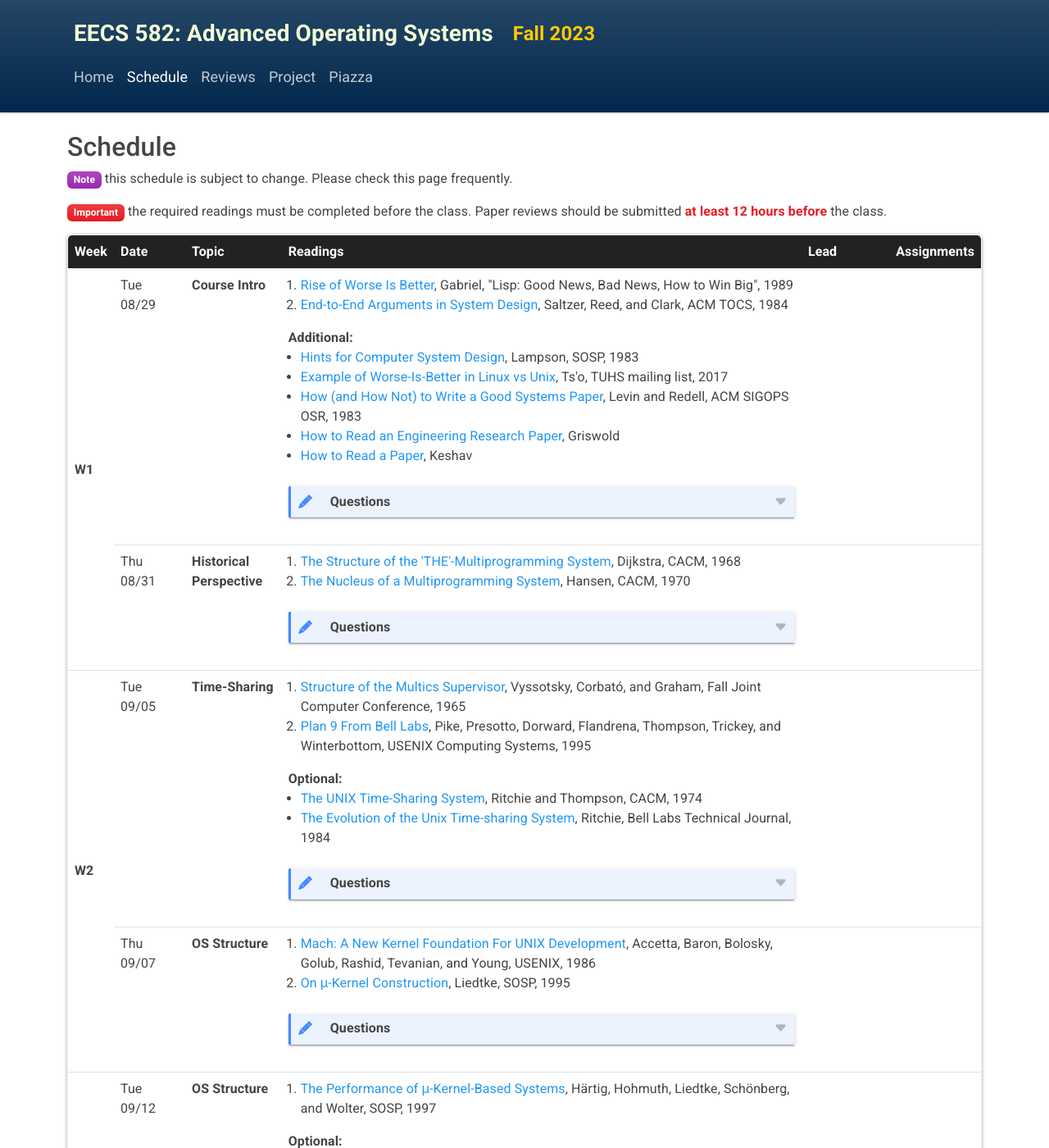
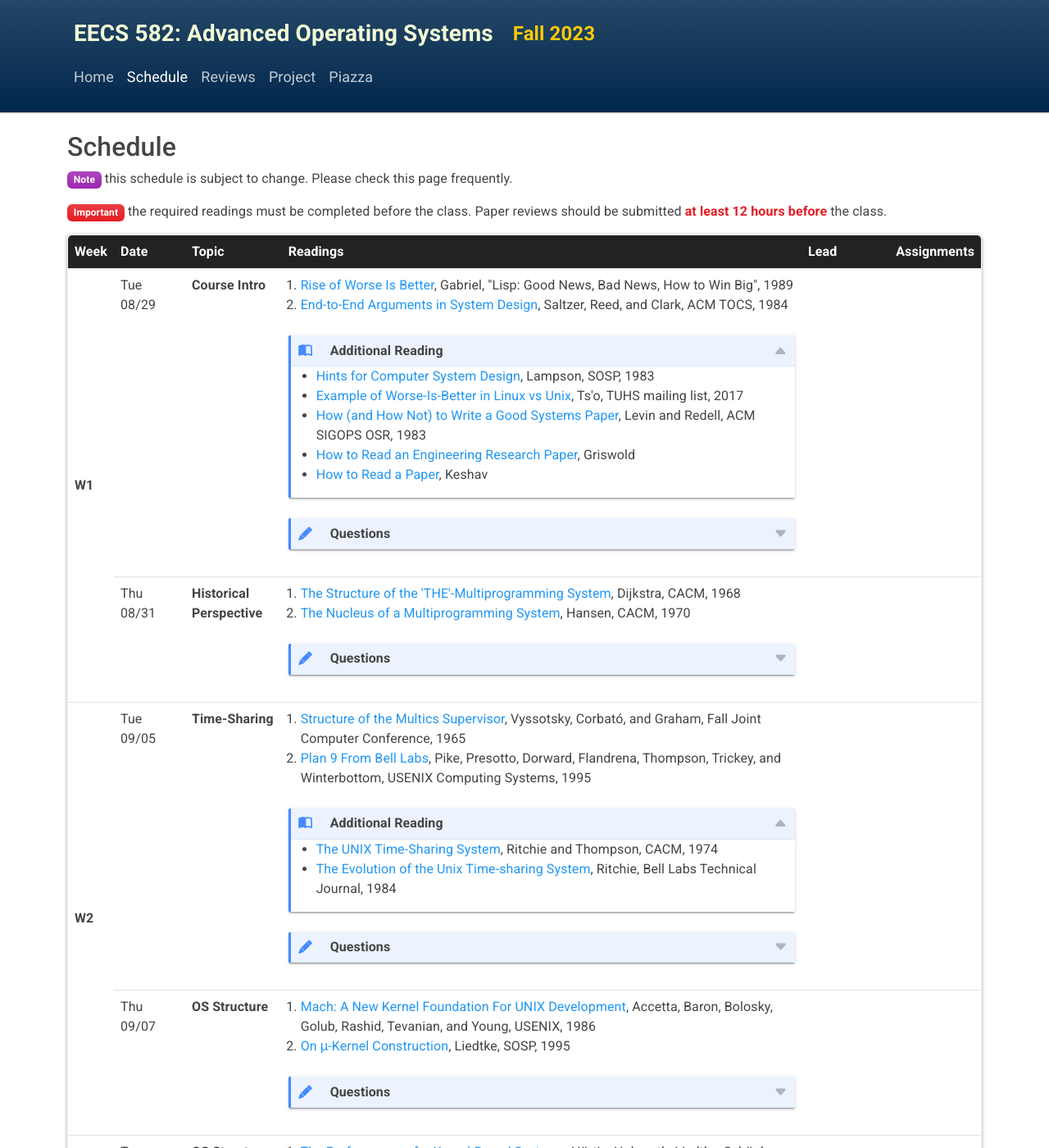
Before and after one commit to eecs582/eecs582.github.io, a Jekyll site: the page built from schedule.html, in a window 1280 px wide and 1400 px high. Shown: the whole window at 82% size. Built offline with Jekyll 4.4.1, drawn with Linux system fonts in a browser that asks for light colours; some of the changed text lies outside the part shown.

Commit message:
make additional reading interactive

```diff
--- a/assets/css/site.css
+++ b/assets/css/site.css
@@ -273,8 +273,11 @@ details > summary:before {
     left: 0.6rem;
     color: #448aff;
     font-size: 1rem;
+    font-family: 'bootstrap-icons';
     content: "\F4C9";
-    font-family: 'bootstrap-icons';
+}
+.details-reading > summary:before {
+    content: "\F193";
 }
 details > summary:after {
     position: absolute;
--- a/schedule.html
+++ b/schedule.html
@@ -34,7 +34,8 @@ layout: schedule
           <li><a href="https://www.dreamsongs.com/RiseOfWorseIsBetter.html">Rise of Worse Is Better</a>, Gabriel, "Lisp: Good News, Bad News, How to Win Big", 1989</li>
           <li><a href="readings/end2end.pdf">End-to-End Arguments in System Design</a>, Saltzer, Reed, and Clark, ACM TOCS, 1984</li>
         </ol>
-        <div><b>Additional:</b></div>
+        <details open class="details-reading">
+          <summary>Additional Reading</summary>
           <ul>
           <li><a href="readings/design-hints.pdf">Hints for Computer System Design</a>, Lampson, SOSP, 1983</li>
           <li><a href="https://minnie.tuhs.org/pipermail/tuhs/2017-May/011552.html">Example of Worse-Is-Better in Linux vs Unix</a>, Ts'o, TUHS mailing list, 2017</li>
@@ -42,6 +43,7 @@ layout: schedule
           <li><a href="http://cseweb.ucsd.edu/~wgg/CSE210/howtoread.html">How to Read an Engineering Research Paper</a>, Griswold</li>
           <li><a href="readings/paper-reading.pdf">How to Read a Paper</a>, Keshav</li>
           </ul>
+        </details>
         <details>
           <summary>Questions</summary>
           <p>
@@ -95,11 +97,13 @@ layout: schedule
           <li><a href="https://multicians.org/fjcc3.html">Structure of the Multics Supervisor</a>, Vyssotsky, Corbató, and Graham, Fall Joint Computer Conference, 1965</li>
           <li><a href="readings/plan9.pdf">Plan 9 From Bell Labs</a>, Pike, Presotto, Dorward, Flandrena, Thompson, Trickey, and Winterbottom, USENIX Computing Systems, 1995</li>
         </ol>
-        <div><b>Optional:</b></div>
+        <details open class="details-reading">
+          <summary>Additional Reading</summary>
           <ul>
           <li><a href="readings/unix.pdf">The UNIX Time-Sharing System</a>, Ritchie and Thompson, CACM, 1974</li>
           <li><a href="readings/unix-evolution.pdf">The Evolution of the Unix Time-sharing System</a>, Ritchie, Bell Labs Technical Journal, 1984</li>
           </ul>
+        </details>
         <details>
           <summary>Questions</summary>
           <p>
@@ -143,11 +147,13 @@ layout: schedule
         <ol>
           <li><a href="readings/l4-performance.pdf">The Performance of μ-Kernel-Based Systems</a>, Härtig, Hohmuth, Liedtke, Schönberg, and Wolter, SOSP, 1997</li>
         </ol>
-        <div><b>Optional:</b></div>
+        <details open class="details-reading">
+          <summary>Additional Reading</summary>
           <ul>
           <li><a href="readings/microkernel-ipc.pdf">Improving IPC by Kernel Design</a>, Liedtke, SOSP, 1993</li>
           <li><a href="readings/l3-20years.pdf">From L3 to seL4 What Have We Learnt in 20 Years of L4 Microkernels?</a>, Elphinstone and Heiser, SOSP, 2013</li>
           </ul>
+        </details>
       </td>
       <td></td>
       <td></td>
@@ -160,10 +166,12 @@ layout: schedule
         <ol>
           <li><a href="readings/exokernel.pdf">Exokernel: An Operating System Architecture for Application-Level Resource Management</a>, Engler, Kaashoek, and O'Toole, SOSP, 1995</li>
         </ol>
-        <div><b>Optional:</b></div>
+        <details open class="details-reading">
+          <summary>Additional Reading</summary>
           <ul>
           <li><a href="readings/exokernel-app.pdf">Application Performance and Flexibility on Exokernel Systems</a>, Kaashoek, Engler, Ganger, Briceño, Hunt, Mazières, Pinckney, Grimm, Jannotti, and Mackenzie, SOSP, 1997</li>
           </ul>
+        </details>
         <details>
           <summary>Questions</summary>
           <p>
@@ -236,10 +244,12 @@ layout: schedule
         <ol>
           <li><a href="readings/disco.pdf">Disco: Running Commodity Operating Systems on Scalable Multiprocessors</a>, Bugnion, Devine, and Rosenblum, SOSP, 1997</li>
         </ol>
-        <div><b>Optional:</b></div>
+        <details open class="details-reading">
+          <summary>Additional Reading</summary>
           <ul>
           <li><a href="readings/vm370.pdf">The Origin of the VM/370 Time-Sharing System</a>, Creasy, IBM Journal of Research and Development, 1981</li>
           </ul>
+        </details>
       </td>
       <td></td>
       <td></td>
@@ -254,10 +264,12 @@ layout: schedule
           <li><a href="readings/vmm-hotos05.pdf">Are Virtual Machine Monitors Microkernels Done Right?</a>, Hand, Warfield, Fraser, Kotsovinos, and Magenheimer, HotOS, 2005</li>
           <li><a href="readings/vmm-osr06.pdf">Are Virtual Machine Monitors Microkernels Done Right?</a>, Heiser, Uhlig, and LeVasseur, ACM SIGOPS OSR, 2006</li>
         </ol>
-        <div><b>Optional:</b></div>
+        <details open class="details-reading">
+          <summary>Additional Reading</summary>
           <ul>
           <li><a href="readings/virtualization-comparison.pdf">A Comparison of Software and Hardware Techniques for x86 Virtualization</a>, Adams and Agesen, ASPLOS, 2006</li>
           </ul>
+        </details>
         <details>
           <summary>Questions</summary>
           <p>
@@ -280,11 +292,13 @@ layout: schedule
           <li><a href="readings/dune.pdf">Dune: Safe User-level Access to Privileged CPU Features</a>, Belay, Bittau, Mashtizadeh, Terei, Mazieres, and Kozyrakis, OSDI, 2012</li>
           <li><a href="readings/firecracker.pdf">Firecracker: Lightweight Virtualization for Serverless Applications</a>, Brooker, Florescu, Popa, Neugebauer, Agache, Iordache, Liguori, and Piwonka, NSDI, 2020</li>
         </ol>
-        <div><b>Optional:</b></div>
+        <details open class="details-reading">
+          <summary>Additional Reading</summary>
           <ul>
           <li><a href="readings/container.pdf">Container-based Operating System Virtualization: A Scalable, High-performance Alternative to Hypervisors</a>, Soltesz, Pötzl, Fiuczynski, Bavier, and Peterson, EuroSys, 2007</li>
           <li><a href="http://cnp.neclab.eu/projects/lightvm/lightvm.pdf">My VM is Lighter (and Safer) than your Container</a>, Manco, Lupu, Schmidt, Mendes, Kuenzer, Sati, Yasukata, Raiciu, and Huici, SOSP, 2017</li>
           </ul>
+        </details>
       </td>
       <td></td>
       <td></td>
@@ -326,11 +340,13 @@ layout: schedule
           <li><a href="readings/scheduler-activation.pdf">Scheduler Activations: Effective Kernel Support for the User-level Management of Parallelism</a>, Anderson, Bershad, Lazowska, and Levy, SOSP, 1991</li>
           <li><a href="readings/lottery-scheduling.pdf">Lottery Scheduling: Flexible Proportional-Share Resource Management</a>, Waldspurger and Weihl, OSDI, 1994</li>
         </ol>
-        <div><b>Optional:</b></div>
+        <details open class="details-reading">
+          <summary>Additional Reading</summary>
           <ul>
           <li><a href="readings/lottery-scheduling-impl.pdf">Implementing Lottery Scheduling: Matching the Specializations in Traditional Schedulers</a>, Petrou, Milford, and Gibson, USENIX ATC, 1999</li>
           <li><a href="readings/stride-scheduling.pdf">Stride Scheduling: Deterministic Proportional-Share Resource Management</a>, Waldspurger and Weihl, MIT Technical Report, 1995</li>
           </ul>
+        </details>
         <details>
           <summary>Questions</summary>
           <p>
@@ -358,7 +374,8 @@ layout: schedule
         <ol>
           <li><a href="readings/lfs.pdf">The Design and Implementation of a Log-Structured File System</a>, Rosenblum and Ousterhout, SOSP, 1991</li>
         </ol>
-        <div><b>Optional:</b></div>
+        <details open class="details-reading">
+          <summary>Additional Reading</summary>
           <ul>
           <li><a href="readings/ffs.pdf">A Fast File System for Unix</a>, McKusick, Joy, Leffler, and Fabry, ACM TOCS, 1984</li>
           <li><a href="readings/seltzer-lfs.pdf">An Implementation of a Log-Structured File System for UNIX</a>, Seltzer, Bostic, McKusick, and Staelin, USENIX, 1993</li>
@@ -367,6 +384,7 @@ layout: schedule
           <li><a href="https://www.seltzer.com/assets/publications/ouster_critique2.html">Ousterhout's critique of Seltzer's 1995 paper</a>, Ousterhout</li>
           <li><a href="https://www.seltzer.com/assets/publications/ouster_critique1_rebuttal.html">Seltzer's response to Ousterhout's critique</a>, Seltzer</li>
           </ul>
+        </details>
         <details>
           <summary>Questions</summary>
           <p>
@@ -396,11 +414,13 @@ layout: schedule
         <ol>
           <li><a href="readings/soft-updates.pdf">Soft Updates: A Solution to the Metadata Update Problem in File Systems</a>, Ganger, K.McKusick, Soules, and Patt., ACM TOCS, 2000</li>
         </ol>
-        <div><b>Optional:</b></div>
+        <details open class="details-reading">
+          <summary>Additional Reading</summary>
           <ul>
           <li><a href="readings/rio.pdf">The Rio File Cache: Surviving Operating System Crashes</a>, Chen, Ng, Chandra, Aycock, Rajamni, and Lowell, ASPLOS, 1996</li>
           <li><a href="readings/extsync.pdf">Rethink the sync</a>, Nightingale, Veeraraghavan, Chen, and Flinn, OSDI, 2006</li>
           </ul>
+        </details>
         <details>
           <summary>Questions</summary>
           <p>
@@ -431,10 +451,12 @@ layout: schedule
           <li><a href="readings/v.pdf">The Distributed V Kernel and its Performance for Diskless Workstations</a>, Cheriton and Zwaenepoel, SOSP, 1983</li>
           <li><a href="readings/sprite.pdf">The Sprite Network Operating System</a>, Ousterhout, Cerenson, Douglis, Nelson, and Welch, IEEE Computer, 1988</li>
         </ol>
-        <div><b>Optional:</b></div>
+        <details open class="details-reading">
+          <summary>Additional Reading</summary>
           <ul>
           <li><a href="https://web.stanford.edu/~ouster/cgi-bin/spriteRetrospective.php">A Brief Retrospective on the Sprite Network Operating System</a>, Ousterhout</li>
           </ul>
+        </details>
         <details>
           <summary>Questions</summary>
           <p>
@@ -463,11 +485,13 @@ layout: schedule
           <li><a href="readings/multikernel.pdf">The Multikernel: A New OS Architecture for Scalable Multicore Systems</a>, Baumann, Barham, Dagand, Harris, Isaacs, Peter, Roscoe, Schüpbach, and Singhania, SOSP, 2009</li>
           <li><a href="readings/commutativity.pdf">The Scalable Commutativity Rule: Designing Scalable Software for Multicore Processors</a>, Clements, Kaashoek, Zeldovich, Morris, and Kohler, SOSP, 2013</li>
         </ol>
-        <div><b>Optional:</b></div>
+        <details open class="details-reading">
+          <summary>Additional Reading</summary>
           <ul>
           <li><a href="readings/linux-scalability.pdf">An Analysis of Linux Scalability to Many Cores</a>, Boyd-Wickizer, Clements, Mao, Pesterev, Kaashoek, Morris, and Zeldovich, OSDI, 2010</li>
           <li><a href="readings/corey.pdf">Corey: An Operating System for Many Cores</a>, Boyd-Wickizer, Chen, Chen, Mao, Kaashoek, Morris, Pesterev, Stein, Wu, Dai, Zhang, and Zhang, OSDI, 2008</li>
           </ul>
+        </details>
         <details>
           <summary>Questions</summary>
           <p>
@@ -490,11 +514,13 @@ layout: schedule
           <li><a href="readings/singularity-language.pdf">Language Support for Fast and Reliable Message-based Communication in Singularity OS</a>, Fähndrich, Aiken, Hawblitzel, Hodson, Hunt, Larus, and Levi, EuroSys, 2006</li>
           <li><a href="https://www.usenix.org/system/files/osdi20-narayanan_vikram.pdf">RedLeaf: Isolation and Communication in a Safe Operating System</a>, Narayanan, Huang, Detweiler, Appel, Li, Zellweger, and Burtsev, OSDI, 2020</li>
         </ol>
-        <div><b>Optional:</b></div>
+        <details open class="details-reading">
+          <summary>Additional Reading</summary>
           <ul>
           <li><a href="https://www.usenix.org/system/files/osdi20-boos.pdf">Theseus: an Experiment in Operating System Structure and State Management</a>, Boos, Liyanage, Ijaz, and Zhong, OSDI, 2020</li>
           <li><a href="readings/singularity.pdf">Singularity: Rethinking the Software Stack</a>, Hunt and Larus, ACM SIGOPS OSR, 2007</li>
           </ul>
+        </details>
         <details>
           <summary>Questions</summary>
           <p>
@@ -517,10 +543,12 @@ layout: schedule
           <li><a href="readings/deviant.pdf">Bugs as Deviant Behavior: A General Approach to Inferring Errors in Systems Code</a>, Engler, Chen, Hallem, Chou, and Chelf, SOSP, 2001</li>
           <li><a href="readings/nooks.pdf">Improving the Reliability of Commodity Operating Systems</a>, Swift, Bershad, and Levy, SOSP, 2003</li>
         </ol>
-        <div><b>Optional:</b></div>
+        <details open class="details-reading">
+          <summary>Additional Reading</summary>
           <ul>
           <li><a href="readings/bugs-realworld.pdf">A Few Billion Lines of Code Later: Using Static Analysis to Find Bugs in the Real World</a>, Bessey, Block, Chelf, Chou, Fulton, Hallem, Henri-Gros, Kamsky, McPeak, and Engler, CACM, 2010</li>
           </ul>
+        </details>
         <details>
           <summary>Questions</summary>
           <p>
@@ -557,10 +585,12 @@ does this method compare with other methods you know of for detecting systems bu
           <li><a href="readings/seL4.pdf">seL4: Formal Verification of an OS Kernel</a>, Klein, Elphinstone, Heiser, Andronick, Cock, Derrin, Elkaduwe, Engelhardt, Kolanski, Norrish, Sewell, Tuch, and Winwood, SOSP, 2009</li>
           <li><a href="readings/fscq.pdf">Using Crash Hoare Logic for Certifying the FSCQ File System</a>, Chen, Ziegler, Chajed, Chlipala, Kaashoek, and Zeldovich, SOSP, 2015</li>
         </ol>
-        <div><b>Optional:</b></div>
+        <details open class="details-reading">
+          <summary>Additional Reading</summary>
           <ul>
           <li><a href="readings/yggdrasil.pdf">Push-Button Verification of File Systems via Crash Refinement</a>, Sigurbjarnarson, Bornholt, Torlak, and Wang, OSDI, 2016</li>
           </ul>
+        </details>
       </td>
       <td></td>
       <td></td>
@@ -574,10 +604,12 @@ does this method compare with other methods you know of for detecting systems bu
           <li><a href="readings/scone.pdf">SCONE: Secure Linux Containers with Intel SGX</a>, Arnautov, Trach, Gregor, Knauth, Martin, Priebe, Lind, Muthukumaran, O'Keeffe, Stillwell, Goltzsche, Eyers, Kapitza, Pietzuch, and Fetzer, OSDI, 2016</li>
           <li><a href="readings/haven.pdf">Shielding Applications from an Untrusted Cloud with Haven</a>, Baumann, Peinado, and Hunt, OSDI, 2014</li>
         </ol>
-        <div><b>Optional:</b></div>
+        <details open class="details-reading">
+          <summary>Additional Reading</summary>
           <ul>
           <li><a href="readings/trust.pdf">Reflections on Trusting Trust</a>, Thompson, CACM, 1984</li>
           </ul>
+        </details>
       </td>
       <td></td>
       <td></td>
@@ -620,11 +652,13 @@ does this method compare with other methods you know of for detecting systems bu
           <li><a href="https://www.usenix.org/system/files/nsdi19-ousterhout.pdf">Shenango: Achieving High CPU Efficiency for Latency-sensitive Datacenter Workloads</a>, Ousterhout, Fried, Behrens, Belay, and Balakrishnan, NSDI, 2019</li>
           <li><a href="https://www.usenix.org/system/files/nsdi19-kaffes.pdf">Shinjuku: Preemptive Scheduling for μsecond-scale Tail Latency</a>, Kaffes, Chong, Humphries, Belay, Mazières, and Kozyrakis, NSDI, 2019</li>
         </ol>
-        <div><b>Optional:</b></div>
+        <details open class="details-reading">
+          <summary>Additional Reading</summary>
           <ul>
           <li><a href="https://research.google/pubs/pub48630.pdf">Snap: a Microkernel Approach to Host Networking</a>, Marty, Kruijf, Adriaens, Alfeld, Bauer, Contavalli, Dalton, Dukkipati, Evans, Gribble, Kidd, Kononov, Kumar, Mauer, Musick, Olson, Rubow, Ryan, Springborn, Turner, Valancius, Wang, and Vahdat, SOSP, 2019</li>
           <li><a href="https://irenezhang.net/papers/demikernel-sosp21.pdf">The Demikernel Datapath OS Architecture for Microsecond-scale Datacenter Systems</a>, Zhang, Raybuck, Patel, Olynyk, Nelson, Leija, Martinez, Liu, Simpson, Jayakar, Penna, Demoulin, Choudhury, and Badam, SOSP, 2021</li>
           </ul>
+        </details>
       </td>
       <td></td>
       <td></td>
```
Lines whose indentation alone changed are shown as unchanged.
